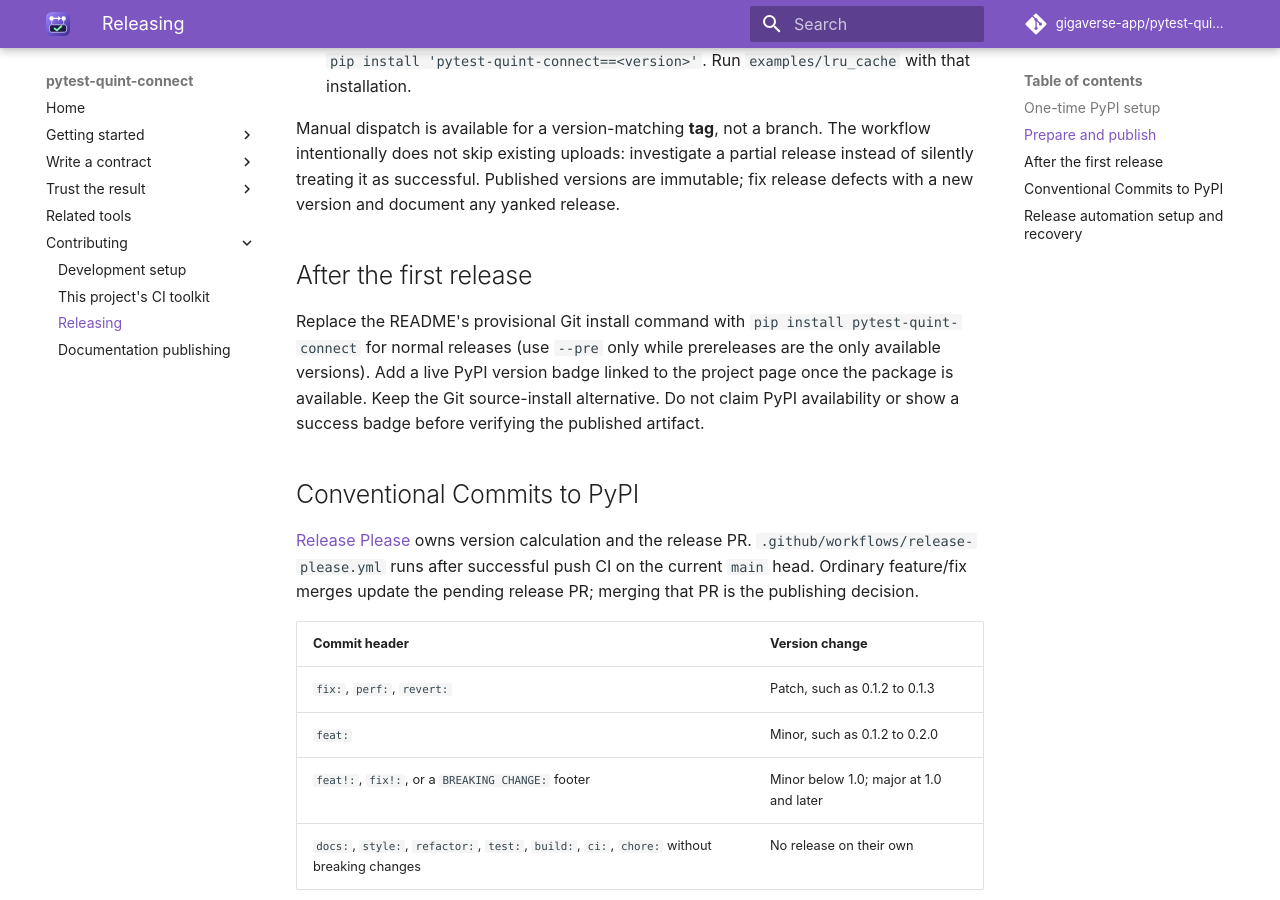
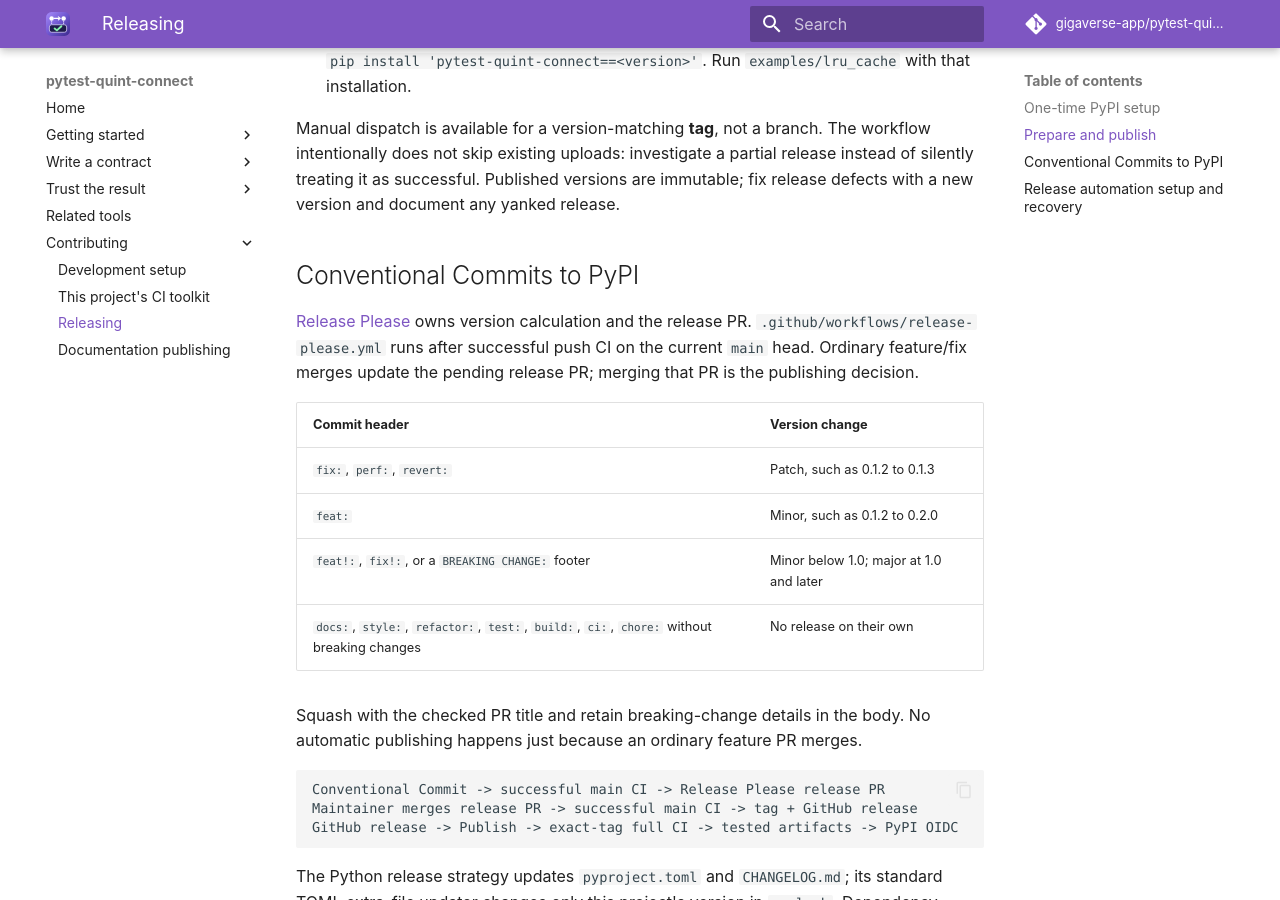
Before and after one commit to gigaverse-app/pytest-quint-connect, an MkDocs documentation site: the page built from RELEASING.md, in a window 1280 px wide and 900 px high, scrolled down 1220 px. Built offline with MkDocs 1.6.1 and Material for MkDocs 9.7.7, drawn with Linux system fonts in a browser that asks for light colours; comment, search, counter and statistics services are not loaded.

Commit message:
docs: install from PyPI and show the PyPI version
pytest-quint-connect 0.1.0 is on PyPI. Replace the provisional Git install
in the README, documentation site and example, keep Git as the
unreleased-changes path, add a PyPI version badge, and retire RELEASING's
after-the-first-release note now that it is done.

Co-Authored-By: Claude Opus 5.5 <noreply@anthropic.com>

```diff
--- a/RELEASING.md
+++ b/RELEASING.md
@@ -46,15 +46,6 @@ Manual dispatch is available for a version-matching **tag**, not a branch. The
 workflow intentionally does not skip existing uploads: investigate a partial
 release instead of silently treating it as successful. Published versions are
 immutable; fix release defects with a new version and document any yanked release.
-
-## After the first release
-
-Replace the README's provisional Git install command with
-`pip install pytest-quint-connect` for normal releases (use `--pre` only while
-prereleases are the only available versions). Add a live
-PyPI version badge linked to the project page once the package is available.
-Keep the Git source-install alternative. Do not claim PyPI availability or show
-a success badge before verifying the published artifact.
 
 ## Conventional Commits to PyPI
 
```
Also changed, not shown: CONTRIBUTING.md (+1 -1 lines), README.md (+5 -1 lines), documentation/index.md (+1 -1 lines), examples/lru_cache/README.md (+1 -1 lines).
